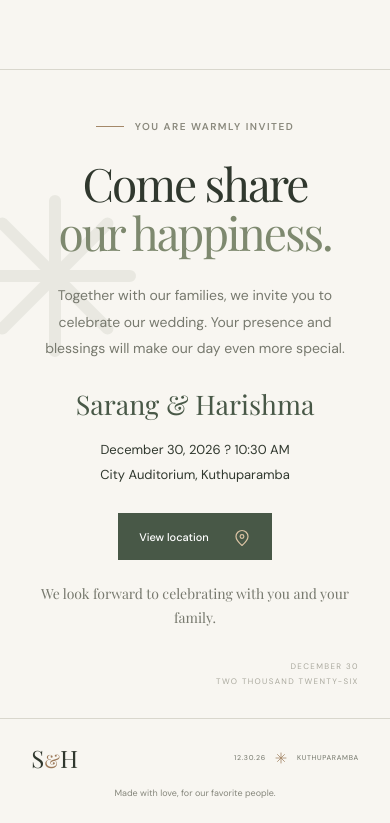
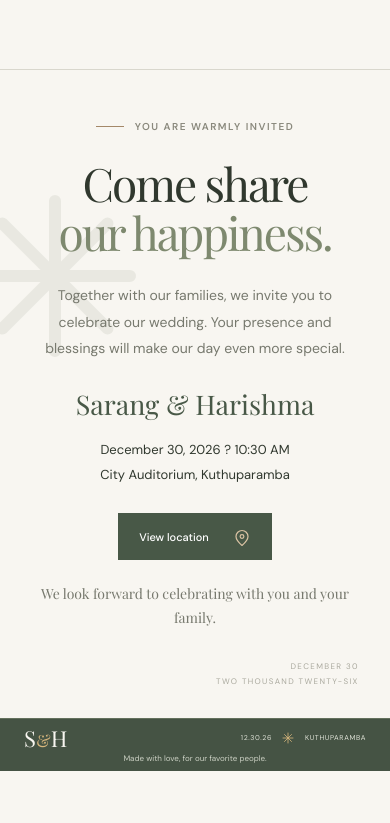
Before and after one commit to mrudhulp212-arch/wedding, a React (Vite) app: page / in a window 390 px wide. Shown: the part 3679-4502 px from the top of the page. After the commit the page ends 4450 px from the top, so only its background shows below. Built offline with nearby package versions, Linux system fonts and the light colour scheme; a web font is replaced by a local one.

Commit message:
ui updated

```diff
--- a/src/style.css
+++ b/src/style.css
@@ -1637,3 +1637,25 @@ a:focus-visible { outline: 2px solid #a17d53; outline-offset: 5px; }
 .schedule-item .schedule-detail p { color: #e1e4d9; }
 .schedule-item .schedule-icon { color: #ead8bc; background: rgba(248,246,241,.08); border-color: rgba(248,246,241,.2); }
 .schedule-item .schedule-location { color: #ead8bc; border-color: rgba(248,246,241,.18); }
+
+/* Compact footer in the invitation's forest, cream, and gold palette. */
+.site-footer { min-height: 64px; padding: 14px 7%; gap: 12px 24px; background: #455344; border-top: 1px solid #64715d; color: #e1e4d9; }
+.site-footer .footer-mark { color: #f8f6f1; font-size: 26px; line-height: 1; }
+.site-footer .footer-mark span { color: #d7b67d; }
+.site-footer > span:nth-child(2) { font-size: 10px; line-height: 1.5; }
+.site-footer .footer-date { color: #e1e4d9; font-size: 8px; letter-spacing: .09em; white-space: nowrap; }
+.site-footer .footer-date span { color: #d7b67d; padding-inline: 8px; }
+@media (max-width: 640px) {
+  .site-footer { min-height: 0; display: grid; grid-template-columns: auto 1fr; padding: 14px 24px 12px; gap: 9px 16px; }
+  .site-footer .footer-mark { font-size: 24px; grid-column: 1; grid-row: 1; }
+  .site-footer .footer-date { grid-column: 2; grid-row: 1; justify-self: end; font-size: 7px; }
+  .site-footer > span:nth-child(2) { grid-column: 1 / -1; grid-row: 2; width: auto; text-align: center; font-size: 9px; color: #cbd0c3; }
+}
+
+/* Further reduce the footer height. */
+.site-footer { min-height: 48px; padding-block: 9px; gap: 6px 20px; }
+@media (max-width: 640px) {
+  .site-footer { min-height: 0; padding-block: 8px; row-gap: 4px; }
+  .site-footer .footer-mark { font-size: 22px; }
+  .site-footer > span:nth-child(2) { font-size: 8px; line-height: 1.3; }
+}
```
